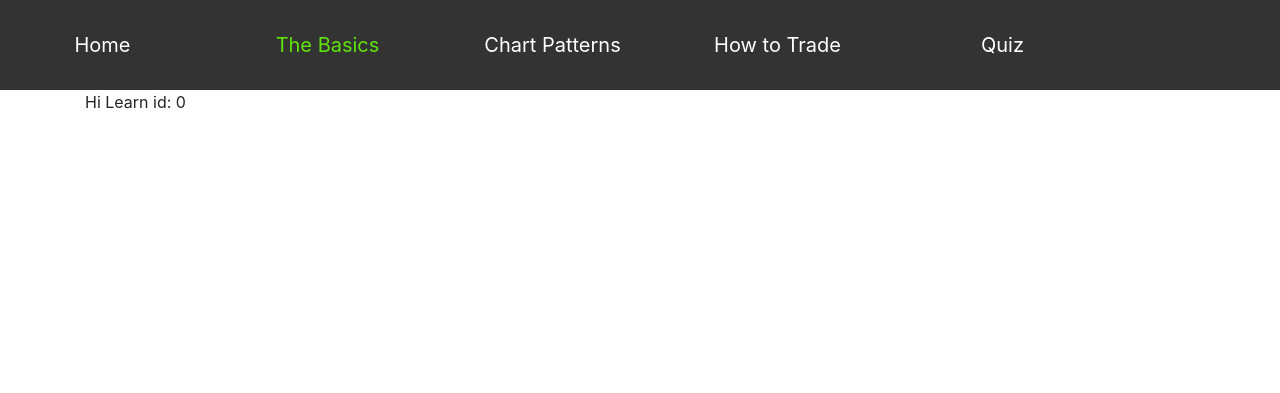
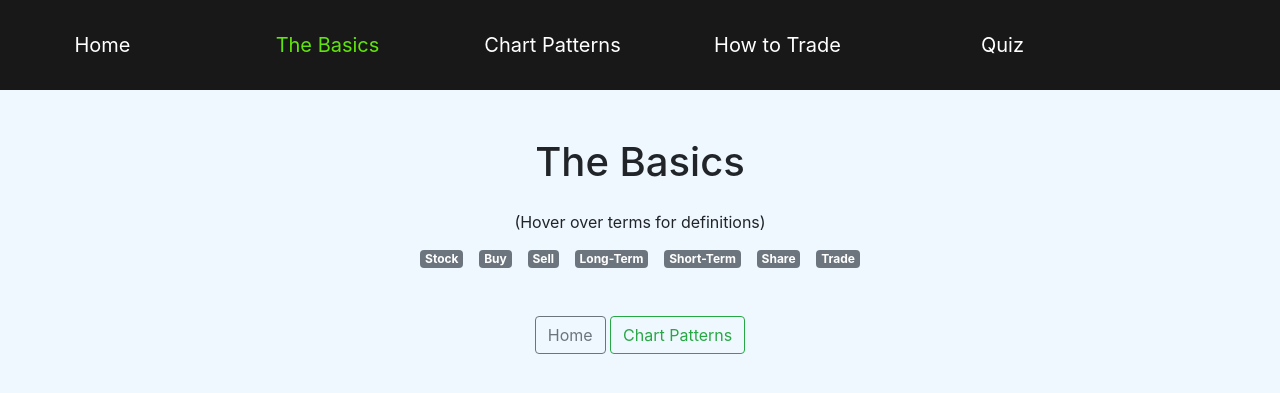
Before and after one commit to bobbybax12/stockchartpattern, a Flask app: page /learn/0 in a window 1280 px wide. Shown: the top 393 px of the page. Run offline with Flask 3, Linux system fonts and the light colour scheme; some libraries are stand-ins or nearby versions.

Commit message:
structured the learn page and the trading pages

```diff
--- a/server.py
+++ b/server.py
@@ -1,25 +1,65 @@
-from flask import Flask
-from flask import render_template
-from flask import Response, request, jsonify
+from flask import Flask, render_template, jsonify
 import json
+
 app = Flask(__name__)
 
+# Load JSON data from qim.json
 with open('static/qim.json') as f:
-   qim = json.load(f)
-data = {}
+    qim = json.load(f)
+
+# Dummy lessons data
+lessons = {
+    1: {"title": "Cup and Handle Pattern", "description": "Learn the basics of trading.", "image": "https://content.stockstotrade.com/cdn-cgi/image/quality=100,format=webp,width=870/https://content.stockstotrade.com/wp-content/uploads/2022/02/Cup-and-Handle.jpg"},
+    2: {"title": "The Pennant Pattern", "description": "Understand how to analyze market trends.", "image": "https://content.stockstotrade.com/cdn-cgi/image/quality=100,format=webp,width=870/https://content.stockstotrade.com/wp-content/uploads/2022/02/Pennant.jpg"},
+    3: {"title": "Head and Shoulders Pattern", "description": "Explore the fundamentals of technical analysis.", "image": "https://content.stockstotrade.com/cdn-cgi/image/quality=100,format=webp,width=870/https://content.stockstotrade.com/wp-content/uploads/2022/02/Head-and-Shoulders.jpg"},
+    4: {"title": "Triangle Pattern", "description": "Learn about risk management techniques.", "image": "https://content.stockstotrade.com/cdn-cgi/image/quality=100,format=webp,width=706/https://content.stockstotrade.com/wp-content/uploads/2022/02/Triangle.jpg"},
+    5: {"title": "Flag Pattern", "description": "Create a personalized trading plan.", "image": "https://content.stockstotrade.com/cdn-cgi/image/quality=100,format=webp,width=870/https://content.stockstotrade.com/wp-content/uploads/2022/02/Flag.jpg"},
+    6: {"title": "Gaps", "description": "Create a personalized trading plan.", "image": "https://content.stockstotrade.com/cdn-cgi/image/quality=100,format=webp,width=574/https://content.stockstotrade.com/wp-content/uploads/2022/02/Gaps.jpg"},
+    7: {"title": "Cup and Handle Pattern", "description": "Learn the basics of trading.", "image": "https://content.stockstotrade.com/cdn-cgi/image/quality=100,format=webp,width=870/https://content.stockstotrade.com/wp-content/uploads/2022/02/Cup-and-Handle.jpg"},
+    8: {"title": "The Pennant Pattern", "description": "Understand how to analyze market trends.", "image": "https://content.stockstotrade.com/cdn-cgi/image/quality=100,format=webp,width=870/https://content.stockstotrade.com/wp-content/uploads/2022/02/Pennant.jpg"},
+    9: {"title": "Head and Shoulders Pattern", "description": "Explore the fundamentals of technical analysis.", "image": "https://content.stockstotrade.com/cdn-cgi/image/quality=100,format=webp,width=870/https://content.stockstotrade.com/wp-content/uploads/2022/02/Head-and-Shoulders.jpg"},
+    10: {"title": "Triangle Pattern", "description": "Learn about risk management techniques.", "image": "https://content.stockstotrade.com/cdn-cgi/image/quality=100,format=webp,width=706/https://content.stockstotrade.com/wp-content/uploads/2022/02/Triangle.jpg"},
+    11: {"title": "Flag Pattern", "description": "Create a personalized trading plan.", "image": "https://content.stockstotrade.com/cdn-cgi/image/quality=100,format=webp,width=870/https://content.stockstotrade.com/wp-content/uploads/2022/02/Flag.jpg"},
+    12: {"title": "Gaps", "description": "Create a personalized trading plan.", "image": "https://content.stockstotrade.com/cdn-cgi/image/quality=100,format=webp,width=574/https://content.stockstotrade.com/wp-content/uploads/2022/02/Gaps.jpg"},
+}
+introduction_chart = {
+    "title": "Essential Chart Patterns",
+    "text": "Lorem ipsum dolor sit amet, consectetur adipiscing elit. Integer nec odio. Praesent libero. Sed cursus ante dapibus diam. Sed nisi. Nulla quis sem at nibh elementum imperdiet.",
+    "image": "https://www.bankrate.com/2019/03/22142110/How-to-trade-stocks.jpg"
+}
+
+introduction_trade = {
+    "title": "How to Trade These Patterns",
+    "text": "Lorem ipsum dolor sit amet, consectetur adipiscing elit. Integer nec odio. Praesent libero. Sed cursus ante dapibus diam. Sed nisi. Nulla quis sem at nibh elementum imperdiet.",
+    "image": "https://www.bankrate.com/2019/03/22142110/How-to-trade-stocks.jpg"
+}
 
 # ROUTES
 @app.route('/')
 def welcome():
-   return render_template('welcome.html', data=data)
+    return render_template('welcome.html', data={})
 
-@app.route('/learn/<id>')
+@app.route('/learn/<int:id>')
 def learn(id):
-   return render_template('learn.html', id=id)
+    lesson = lessons.get(id)
+    return render_template('learn.html', id=id, lesson=lesson, data=qim)
 
-@app.route('/quiz/<id>')
+@app.route('/introduction_chart')
+def introduction_chart():
+    return render_template('introduction_chart.html', page=introduction_chart)
+
+@app.route('/introduction_trade')
+def introduction_trade():
+    return render_template('introduction_trade.html', page=introduction_trade)
+
+
+@app.route('/quiz/<int:id>')
 def quiz(id):
-   return render_template('quiz.html', id=id, data=qim)
+    return render_template('quiz.html', id=id, data=qim.get(id, {}))
+
+@app.route('/learn/0')
+def the_basics():
+    return render_template('the_basics.html')
 
 if __name__ == '__main__':
-   app.run(debug = True)
+    app.run(debug=True)
--- a/static/main.css
+++ b/static/main.css
@@ -1,5 +1,8 @@
+body{
+    background-color: aliceblue;
+}
 .n-bar {
-    background-color: #333;
+    background-color: #191818;
     padding: 10px;
     text-align: center;
 }
@@ -16,5 +19,4 @@
 .n-current {
     color : rgb(96, 228, 13);
     font-size : 20px;
-    /* picked random feel free to change */
 }
--- a/templates/layout.html
+++ b/templates/layout.html
@@ -32,7 +32,7 @@
           </a>
         </div>
         <div class="col-md-2 n-item">
-          <a href="/learn/2" class="n-color" id="n-patterns">
+          <a href="/learn/1" class="n-color" id="n-patterns">
             Chart Patterns
           </a>
         </div>
--- a/templates/learn.html
+++ b/templates/learn.html
@@ -1,10 +1,30 @@
 {% extends "layout.html" %}
 
 {% block content %}
-<script>
-    let id = {{ id }};
-</script>
-
-Hi Learn id: {{ id }}
-
+<div class="container mt-4">
+    <div class="row">
+        <div class="col-md-6">
+            <img src="{{ lesson['image'] }}" class="img-fluid" alt="{{ lesson['title'] }}">
+        </div>
+        <div class="col-md-6">
+            <h1>{{ lesson['title'] }}</h1>
+            <p>{{ lesson['description'] }}</p>
+            <!-- Additional content can be added here -->
+        </div>
+    </div>
+    <nav aria-label="Page navigation">
+        <ul class="pagination justify-content-between">
+            <li class="page-item">
+                <button class="btn btn-outline-secondary" onclick="window.location.href='{% if id > 1 %}{{ url_for('learn', id=id-1) }}{% elif id == 6 %}{{ url_for('the_basics') }}{% endif %}'" aria-label="Previous">
+                    <span aria-hidden="true">&laquo; Previous</span>
+                </button>
+            </li>
+            <li>
+                <button class="btn btn-outline-success" onclick="window.location.href='{% if id == 6 %}{{ url_for('introduction_trade') }}{% elif id == 12 %}{{ url_for('quiz', id=0) }}{% else %}{{ url_for('learn', id=id+1) }}{% endif %}'" aria-label="Next">
+                    <span aria-hidden="true">{% if id == 12 %}Take Quiz{% else %}Next{% endif %} &raquo;</span>
+                </button>
+            </li>
+        </ul>
+    </nav>
+</div>
 {% endblock %}
--- /dev/null
+++ b/templates/the_basics.html
@@ -0,0 +1,24 @@
+{% extends "layout.html" %}
+
+{% block content %}
+<div class="container mt-5">
+    <h1 class="text-center">The Basics</h1>
+    <div class="mt-4">
+        <p class="text-center">(Hover over terms for definitions)</p>
+        <div class="d-flex flex-wrap justify-content-center">
+            <span class="term badge badge-secondary mx-2" data-toggle="tooltip" title="A piece of a company that people can buy, own, or sell.">Stock</span>
+            <span class="term badge badge-secondary mx-2" data-toggle="tooltip" title="The act of purchasing shares in a company.">Buy</span>
+            <span class="term badge badge-secondary mx-2" data-toggle="tooltip" title="The act of selling owned shares in a company.">Sell</span>
+            <span class="term badge badge-secondary mx-2" data-toggle="tooltip" title="Holding stocks or assets over a long period of time.">Long-Term</span>
+            <span class="term badge badge-secondary mx-2" data-toggle="tooltip" title="A measure of time in trading that typically means holding an asset for a short period.">Short-Term</span>
+            <span class="term badge badge-secondary mx-2" data-toggle="tooltip" title="A single unit of ownership in a company or financial asset.">Share</span>
+            <span class="term badge badge-secondary mx-2" data-toggle="tooltip" title="The act of buying or selling in the stock market.">Trade</span>
+        </div>
+    </div>
+    <div class="text-center mt-5">
+        <a href="{{ url_for('welcome') }}" class="btn btn-outline-secondary">Home</a>
+        <a href="{{ url_for('introduction_chart') }}" class="btn btn-outline-success">Chart Patterns</a>
+    </div>
+</div>
+
+{% endblock %}
```
Also changed, not shown: templates/how_to_trade.html (added, +32 -0 lines), templates/introduction_chart.html (added, +18 -0 lines), templates/introduction_trade.html (added, +18 -0 lines), templates/welcome.html (+13 -7 lines).
